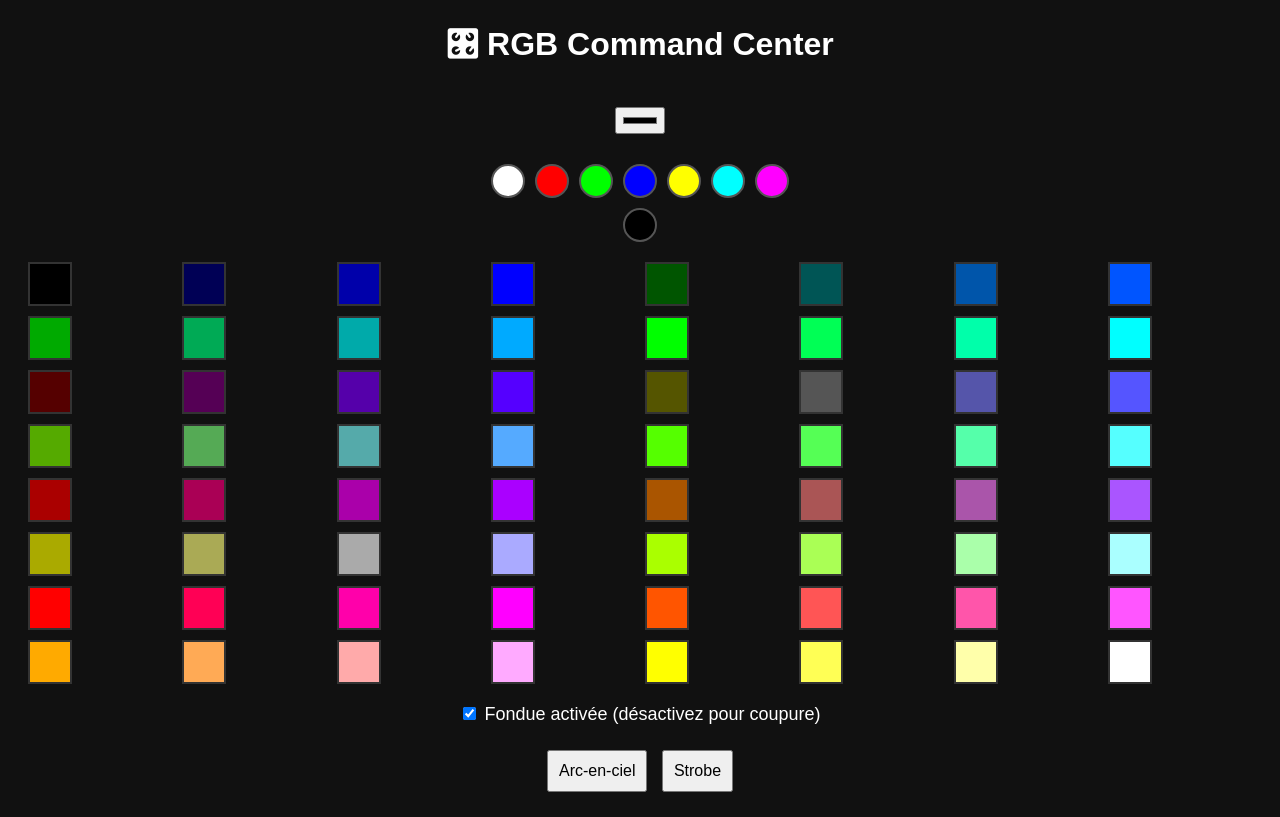
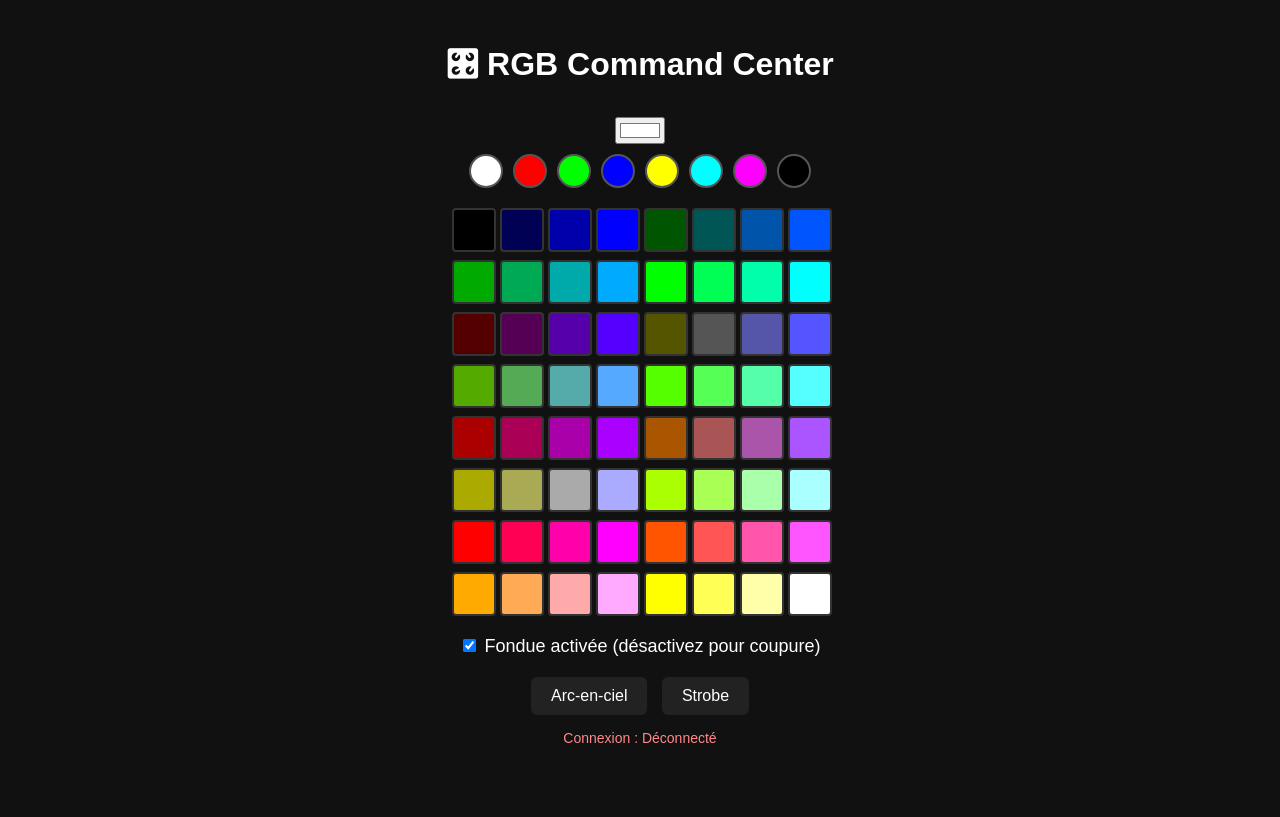
Before and after one commit to Furina2123/rgb-online, a website: page public/admin.html in a window 1280 px wide. Both pictures are taken after a click on the element 508 px from the left and 180 px from the top of the page. Drawn offline with Linux system fonts and the light colour scheme.

Commit message:
💡 Mise à jour complète RGB setup

```diff
--- a/package.json
+++ b/package.json
@@ -1,6 +1,7 @@
 {
-  "name": "rgb-online",
+  "name": "rgb-command-center",
   "version": "1.0.0",
+  "description": "Show RGB controller for clients via WebSocket",
   "main": "server.js",
   "scripts": {
     "start": "node server.js"
@@ -8,5 +9,8 @@
   "dependencies": {
     "express": "^4.18.2",
     "ws": "^8.13.0"
+  },
+  "engines": {
+    "node": ">=16"
   }
 }
--- a/public/admin.html
+++ b/public/admin.html
@@ -1,126 +1,177 @@
-<!-- admin.html -->
 <!DOCTYPE html>
 <html lang="en">
 <head>
   <meta charset="UTF-8" />
-  <meta name="viewport" content="width=device-width, initial-scale=1.0" />
+  <meta name="viewport" content="width=device-width, initial-scale=1" />
   <title>RGB Command Center</title>
   <style>
     body {
+      background: #111;
+      color: #fff;
       font-family: sans-serif;
-      background-color: #111;
-      color: #fff;
       text-align: center;
+      margin: 0; padding: 20px;
     }
     .palette {
       display: grid;
-      grid-template-columns: repeat(8, 1fr);
-      gap: 10px;
-      margin: 20px;
+      grid-template-columns: repeat(8, 40px);
+      gap: 8px;
+      justify-content: center;
+      margin: 20px 0;
     }
     .color {
-      width: 40px;
-      height: 40px;
+      width: 40px; height: 40px;
       cursor: pointer;
       border: 2px solid #333;
-    }
-    .controls {
-      margin: 20px;
-    }
-    button {
-      margin: 5px;
-      padding: 10px;
-      font-size: 16px;
-    }
-    #colorPicker {
-      margin: 10px;
-      padding: 5px;
+      border-radius: 4px;
     }
     .quick-colors {
+      margin: 10px auto;
       display: flex;
-      flex-wrap: wrap;
       justify-content: center;
       gap: 10px;
-      margin: 20px auto;
-      max-width: 300px;
     }
     .quick-colors div {
-      width: 30px;
-      height: 30px;
+      width: 30px; height: 30px;
       border-radius: 50%;
       border: 2px solid #555;
       cursor: pointer;
     }
+    button {
+      margin: 5px;
+      padding: 10px 20px;
+      font-size: 16px;
+      cursor: pointer;
+      border-radius: 6px;
+      border: none;
+      background: #222;
+      color: white;
+      transition: background 0.3s;
+    }
+    button:hover {
+      background: #444;
+    }
     .toggle {
-      margin: 20px;
+      margin: 15px;
       font-size: 18px;
+    }
+    #status {
+      margin-top: 10px;
+      font-size: 14px;
+      color: #f88;
     }
   </style>
 </head>
 <body>
   <h1>🎛 RGB Command Center</h1>
-  <input type="color" id="colorPicker">
+
+  <input type="color" id="colorPicker" value="#ffffff" />
+
   <div class="quick-colors" id="quickColors"></div>
+
   <div class="palette" id="palette"></div>
+
   <div class="toggle">
     <label>
-      <input type="checkbox" id="fadeToggle" checked> Fondue activée (désactivez pour coupure)
+      <input type="checkbox" id="fadeToggle" checked />
+      Fondue activée (désactivez pour coupure)
     </label>
   </div>
-  <div class="controls">
-    <button onclick="sendCommand('rainbow')">Arc-en-ciel</button>
-    <button onclick="sendCommand('strobe')">Strobe</button>
+
+  <div>
+    <button id="rainbowBtn">Arc-en-ciel</button>
+    <button id="strobeBtn">Strobe</button>
   </div>
 
+  <div id="status">Connexion : <span id="connStatus">...</span></div>
+
   <script>
-    const socket = new WebSocket(`ws://${location.host}`);
+    const wsProtocol = location.protocol === 'https:' ? 'wss' : 'ws';
+    const socket = new WebSocket(`${wsProtocol}://${location.host}`);
+
     const palette = document.getElementById('palette');
     const colorPicker = document.getElementById('colorPicker');
     const quickColors = document.getElementById('quickColors');
     const fadeToggle = document.getElementById('fadeToggle');
+    const connStatus = document.getElementById('connStatus');
+    const rainbowBtn = document.getElementById('rainbowBtn');
+    const strobeBtn = document.getElementById('strobeBtn');
 
     const predefined = ['#ffffff', '#ff0000', '#00ff00', '#0000ff', '#ffff00', '#00ffff', '#ff00ff', '#000000'];
-    const keyBindings = ['1', '2', '3', '4', '5', '6', '7', '8'];
+    const keyBindings = '12345678qwertyuiopasdfghjklzxcvbnm'.split('');
 
-    predefined.forEach((color, i) => {
+    function createColorDiv(color) {
       const div = document.createElement('div');
+      div.className = 'color';
       div.style.backgroundColor = color;
+      div.title = color;
       div.onclick = () => sendColor(color);
+      return div;
+    }
+
+    // Quick colors
+    predefined.forEach(c => {
+      const div = document.createElement('div');
+      div.style.backgroundColor = c;
+      div.title = c;
+      div.onclick = () => sendColor(c);
       quickColors.appendChild(div);
     });
 
+    // Palette 64 colors (4x4x4 bits)
     for (let i = 0; i < 64; i++) {
       const r = (i & 0b00110000) >> 4;
       const g = (i & 0b00001100) >> 2;
       const b = (i & 0b00000011);
       const color = `rgb(${r * 85}, ${g * 85}, ${b * 85})`;
-      const div = document.createElement('div');
-      div.className = 'color';
-      div.style.backgroundColor = color;
-      div.onclick = () => sendColor(color);
-      palette.appendChild(div);
+      palette.appendChild(createColorDiv(color));
     }
 
-    colorPicker.addEventListener('input', () => {
-      sendColor(colorPicker.value);
+    function sendColor(color) {
+      sendEffect(fadeToggle.checked ? 'fade' : 'cut');
+      sendMessage({ type: 'color', color });
+    }
+
+    function sendEffect(effect) {
+      sendMessage({ type: 'effect', effect });
+    }
+
+    function sendMessage(obj) {
+      if (socket.readyState === WebSocket.OPEN) {
+        socket.send(JSON.stringify(obj));
+      }
+    }
+
+    // Keyboard shortcuts for predefined colors
+    document.addEventListener('keydown', e => {
+      const key = e.key.toLowerCase();
+      const idx = keyBindings.indexOf(key);
+      if (idx !== -1) {
+        let color;
+        if (idx < predefined.length) {
+          color = predefined[idx];
+        } else if (idx < 64 + predefined.length) {
+          const paletteIdx = idx - predefined.length;
+          if (paletteIdx >= 0 && paletteIdx < 64) {
+            const r = (paletteIdx & 0b00110000) >> 4;
+            const g = (paletteIdx & 0b00001100) >> 2;
+            const b = (paletteIdx & 0b00000011);
+            color = `rgb(${r * 85}, ${g * 85}, ${b * 85})`;
+          }
+        }
+        if (color) sendColor(color);
+      }
     });
 
-    function sendColor(color) {
-      const transitionType = fadeToggle.checked ? 'fade' : 'cut';
-      socket.send(JSON.stringify({ type: 'effect', effect: transitionType }));
-      socket.send(JSON.stringify({ type: 'color', color }));
-    }
+    rainbowBtn.onclick = () => sendEffect('rainbow');
+    strobeBtn.onclick = () => sendEffect('strobe');
 
-    function sendCommand(effect) {
-      socket.send(JSON.stringify({ type: 'effect', effect }));
-    }
-
-    document.addEventListener('keydown', (e) => {
-      const index = keyBindings.indexOf(e.key);
-      if (index !== -1) {
-        sendColor(predefined[index]);
-      }
-    });
+    socket.onopen = () => {
+      connStatus.textContent = 'Connecté';
+      socket.send(JSON.stringify({ type: 'identify', role: 'admin' }));
+    };
+    socket.onclose = () => { connStatus.textContent = 'Déconnecté'; };
+    socket.onerror = () => { connStatus.textContent = 'Erreur de connexion'; };
   </script>
 </body>
 </html>
```
Also changed, not shown: public/client.html (+19 -18 lines), server.js (+41 -23 lines), zones.txt (deleted, +0 -10 lines), README.md (added).
